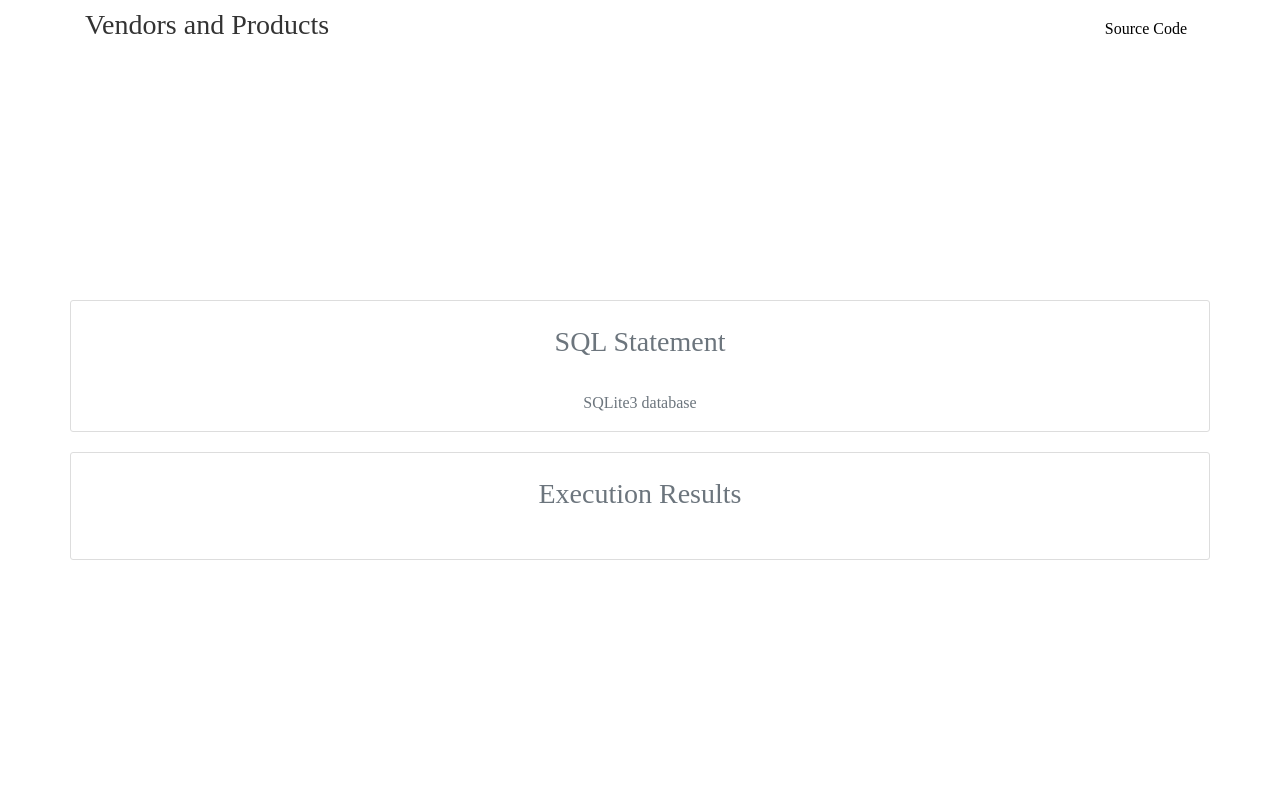
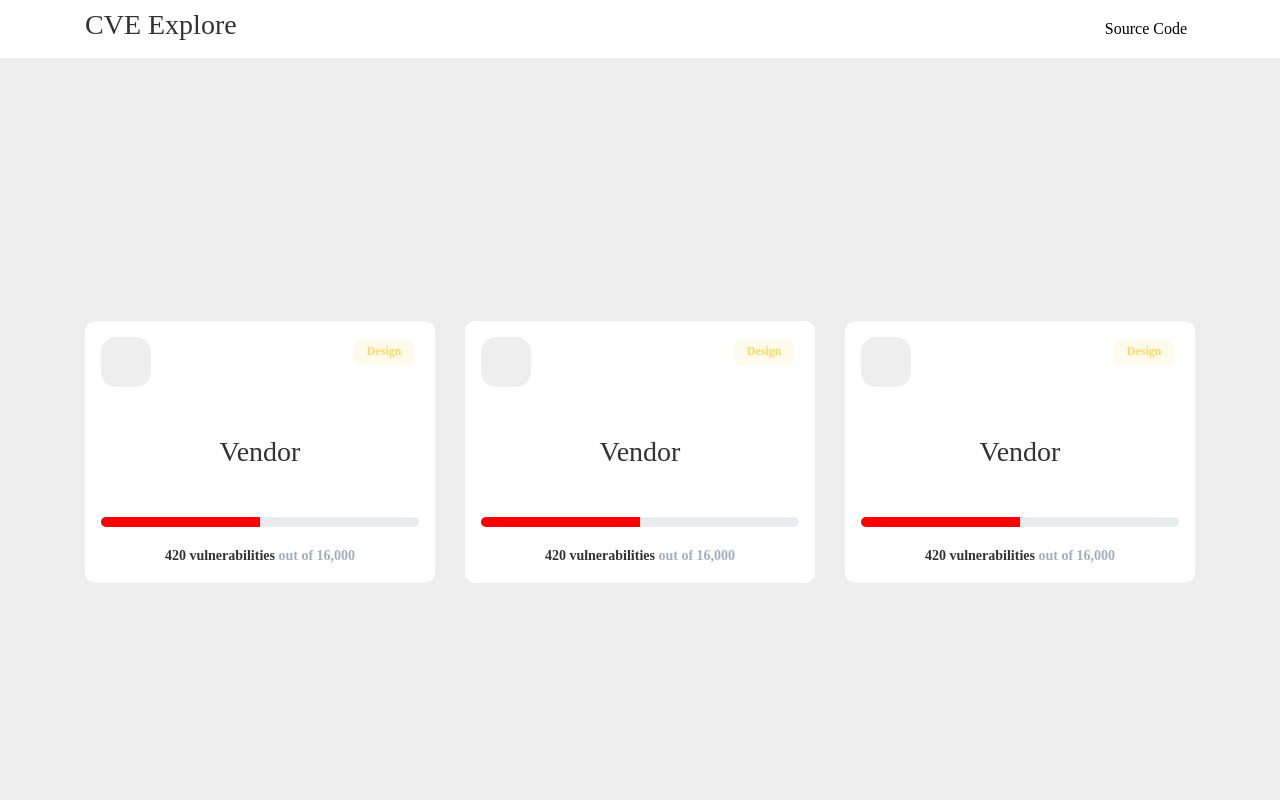
Before and after one commit to LuisDiegoAndrade/cse-111-project, a Flask app: page /styleGuide in a window 1280 px wide. Run offline with Flask 2, Linux system fonts and the light colour scheme; some libraries are stand-ins or nearby versions; some web fonts are replaced.

Commit message:
Added UI that is in progress

```diff
--- a/app.py
+++ b/app.py
@@ -1,5 +1,6 @@
 from flask import Flask
 from flask import request, Response, render_template, redirect, url_for, send_file
+import get_image
 import sqlalchemy
 from sqlalchemy.orm import sessionmaker, scoped_session
 
@@ -14,7 +15,6 @@ def add_header(r):
     r.headers["Cache-Control"] = "no-cache, no-store, must-revalidate"
     r.headers["Pragma"] = "no-cache"
     r.headers["Expires"] = "0"
-
     return r
 
 @app.route("/")
@@ -25,37 +25,13 @@ def index():
 def styles():
     return render_template("styleGuide.html")
 
-@app.route("/app/eventdata")
-def get_events_in_radius():
-    eventData = '''{
-    "eventData": [
-        {
-            "eventId": "1",
-            "lat": "37.3669",
-            "long": "-120.4247",
-            "title": "CSE Study Sesh",
-            "description": "Study with us for the exam."
-        },
+@app.route("/vendors")
+def vendors():
+    return render_template("byVendor.html")
 
-        {
-            "eventId": "2",
-            "lat": "37.3675",
-            "long": "-120.4231",
-            "title": "Potluck",
-            "description": "Muchies!"
-        },
-
-        {
-            "eventId": "3",
-            "lat": "37.3663",
-            "long": "-120.4218",
-            "title": "Hackathon",
-            "description": "Join our hackathon team!"
-        }
-
-     ]
-    }'''
-    return eventData
+@app.route("/products")
+def products():
+    return render_template("byProduct.html")
 
 
 @app.route("/api/v1/query", methods=["GET", "POST"])
@@ -90,4 +66,4 @@ def query():
 
 
 if __name__ == '__main__':
-    Flask.run(app, host="0.0.0.0", port="7777", debug=True)
+    Flask.run(app, port="7777", debug=True)
--- a/requirements.txt
+++ b/requirements.txt
@@ -1,10 +1,15 @@
+certifi==2022.9.24
+charset-normalizer==2.1.1
 click==8.1.3
 Flask==2.2.2
 greenlet==1.1.3
+idna==3.4
 importlib-metadata==4.12.0
 itsdangerous==2.1.2
 Jinja2==3.1.2
 MarkupSafe==2.1.1
+requests==2.28.1
 SQLAlchemy==1.4.40
+urllib3==1.26.12
 Werkzeug==2.2.2
 zipp==3.8.1
--- a/templates/layout.html
+++ b/templates/layout.html
@@ -27,7 +27,7 @@
       <nav class="navbar navbar-expand-md navbar-light bg-steel fixed-top">
         <div class="container">
           <!--<img class="navbar-brand mr-4" src="http://linket.info/wp-content/uploads/2019/02/logo.png">-->
-          <h3>Vendors and Products</h3>
+          <h3>CVE Explore</h3>
           <button class="navbar-toggler" type="button" data-toggle="collapse" data-target="#navbarToggle" aria-controls="navbarToggle" aria-expanded="false" aria-label="Toggle navigation">
             <span class="navbar-toggler-icon"></span>
           </button>
--- a/templates/styleGuide.html
+++ b/templates/styleGuide.html
@@ -10,33 +10,136 @@
    display: grid;
    /*overflow: hidden;*/
    }
+   body {
+    background-color: #eee
+}
+
+.card {
+    border: none;
+    border-radius: 10px
+}
+
+.c-details span {
+    font-weight: 300;
+    font-size: 13px
+}
+
+.icon {
+    width: 50px;
+    height: 50px;
+    background-color: #eee;
+    border-radius: 15px;
+    display: flex;
+    align-items: center;
+    justify-content: center;
+    font-size: 39px
+}
+
+.badge span {
+    background-color: #fffbec;
+    width: 60px;
+    height: 25px;
+    padding-bottom: 3px;
+    border-radius: 5px;
+    display: flex;
+    color: #fed85d;
+    justify-content: center;
+    align-items: center
+}
+
+.progress {
+    height: 10px;
+    border-radius: 10px
+}
+
+.progress div {
+    background-color: red
+}
+
+.text1 {
+    font-size: 14px;
+    font-weight: 600
+}
+
+.text2 {
+    color: #a5aec0
+}
 </style>
 
-<div class="container">
-
-   <div class="row">
-
-      <!-- SQL Input-->
-      <div class="col-md-12 content-section">
-        <br>
-         <h3 class='text-muted'>SQL Statement</h3>
-         <br>
-
-         <p class='text-muted'>SQLite3 database  </p>
+<div class="container mt-5 mb-3">
+  <div class="row">
+    <div class="col-md-4">
+      <div class="card p-3 mb-2">
+         <div class="d-flex justify-content-between">
+            <div class="d-flex flex-row align-items-center">
+               <div class="icon"> <i class="bx bxl-mailchimp"></i> </div>
+               <!--<div class="ms-2 c-details">
+                  <h6 class="mb-0">Mailchimp</h6>
+                  <span>1 days ago</span>
+               </div>-->
+            </div>
+            <div class="badge"> <span>Design</span> </div>
+         </div>
+         <div class="mt-5">
+            <h3 class="heading">Vendor</h3>
+            <div class="mt-5">
+               <div class="progress">
+                  <div class="progress-bar" role="progressbar" style="width: 50%" aria-valuenow="50" aria-valuemin="0" aria-valuemax="100"></div>
+               </div>
+               <div class="mt-3"> <span class="text1">420 vulnerabilities <span class="text2">out of 16,000</span></span> </div>
+            </div>
+         </div>
       </div>
-
-
    </div>
 
+   <div class="col-md-4">
+    <div class="card p-3 mb-2">
+       <div class="d-flex justify-content-between">
+          <div class="d-flex flex-row align-items-center">
+             <div class="icon"> <i class="bx bxl-mailchimp"></i> </div>
+             <!--<div class="ms-2 c-details">
+                <h6 class="mb-0">Mailchimp</h6>
+                <span>1 days ago</span>
+             </div>-->
+          </div>
+          <div class="badge"> <span>Design</span> </div>
+       </div>
+       <div class="mt-5">
+          <h3 class="heading">Vendor</h3>
+          <div class="mt-5">
+             <div class="progress">
+                <div class="progress-bar" role="progressbar" style="width: 50%" aria-valuenow="50" aria-valuemin="0" aria-valuemax="100"></div>
+             </div>
+             <div class="mt-3"> <span class="text1">420 vulnerabilities <span class="text2">out of 16,000</span></span> </div>
+          </div>
+       </div>
+    </div>
+ </div>
 
-   <div class="row">
-      <div class="col-md-12 content-section">
-        <br>
-         <h3 class='text-muted'>Execution Results</h3>
-         <pre id="result"></pre>
-         <br>
-      </div>
-   </div>
+ <div class="col-md-4">
+  <div class="card p-3 mb-2">
+     <div class="d-flex justify-content-between">
+        <div class="d-flex flex-row align-items-center">
+           <div class="icon"> <i class="bx bxl-mailchimp"></i> </div>
+           <!--<div class="ms-2 c-details">
+              <h6 class="mb-0">Mailchimp</h6>
+              <span>1 days ago</span>
+           </div>-->
+        </div>
+        <div class="badge"> <span>Design</span> </div>
+     </div>
+     <div class="mt-5">
+        <h3 class="heading">Vendor</h3>
+        <div class="mt-5">
+           <div class="progress">
+              <div class="progress-bar" role="progressbar" style="width: 50%" aria-valuenow="50" aria-valuemin="0" aria-valuemax="100"></div>
+           </div>
+           <div class="mt-3"> <span class="text1">420 vulnerabilities <span class="text2">out of 16,000</span></span> </div>
+        </div>
+     </div>
+  </div>
+</div>
+  </div>
 </div>
 
 
```
